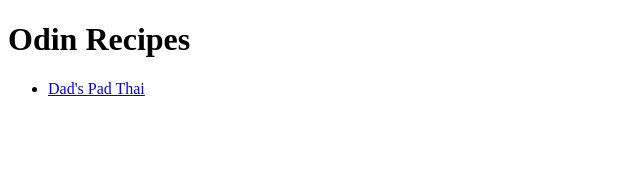
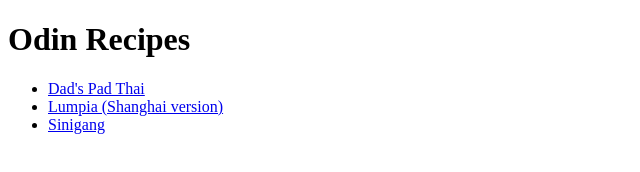
Before and after one commit to vhisatake/odin-recipes, a plain HTML site: page index.html in a window 1280 px wide. Shown: the whole page, without its empty margins (0-640 px from the left). Drawn offline with Linux system fonts and the light colour scheme.

Commit message:
add lumpia and sinigang links to index.html

```diff
--- a/index.html
+++ b/index.html
@@ -9,6 +9,8 @@
        <h1>Odin Recipes</h1>
        <ul>
         <li><a href="recipes/padthai.html">Dad's Pad Thai</a></li>
+        <li><a href="recipes/lumpia.html">Lumpia (Shanghai version)</a></li>
+        <li><a href="recipes/sinigang.html">Sinigang</a></li>
        </ul>
 
     </body>
```
